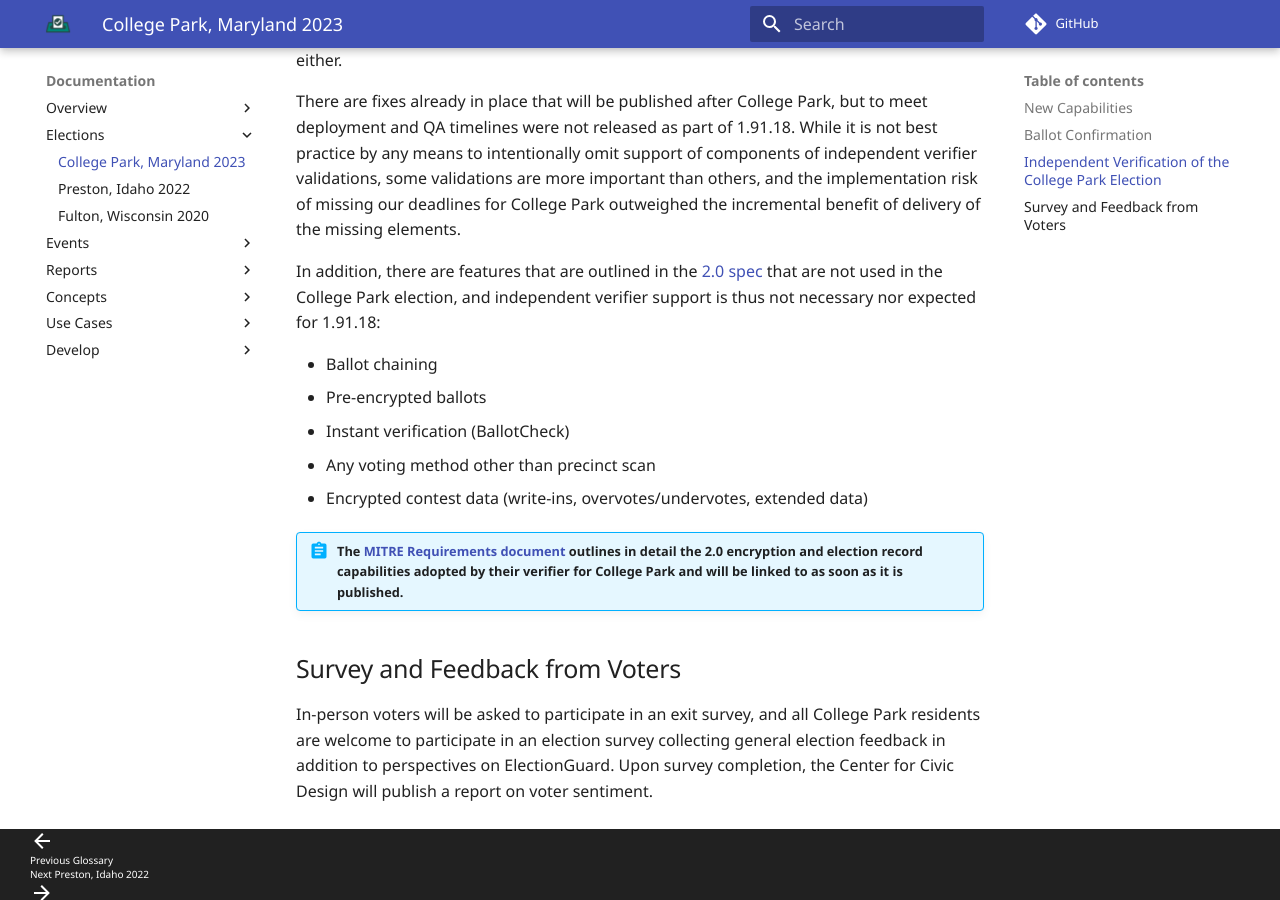
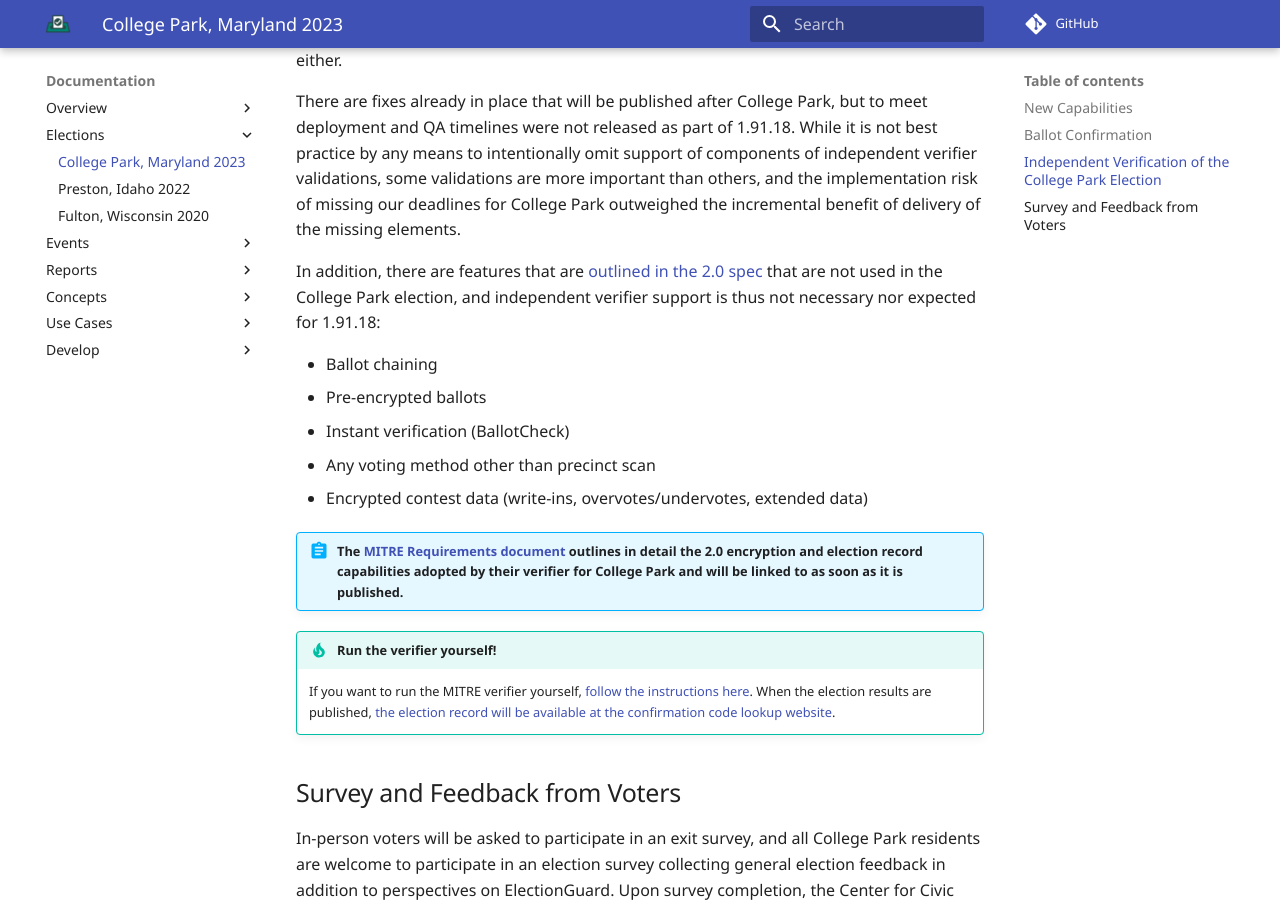
Before and after one commit to Election-Tech-Initiative/electionguard, an MkDocs documentation site: the page built from docs/elections/College_Park_Maryland_2023.md, in a window 1280 px wide and 900 px high, scrolled down 1710 px. Built offline with MkDocs 1.6.1 and Material for MkDocs 9.7.7, drawn with Linux system fonts in a browser that asks for light colours; some web fonts are replaced; comment, search, counter and statistics services are not loaded.

Commit message:
update College Park page with verifier instruction (#342)
Co-authored-by: rc carter

```diff
--- a/docs/elections/College_Park_Maryland_2023.md
+++ b/docs/elections/College_Park_Maryland_2023.md
@@ -26,7 +26,7 @@ As a result,there are known aspects of the full 2.0 specification that will not
 
 There are fixes already in place that will be published after College Park, but to meet deployment and QA timelines were not released as part of 1.91.18. While it is not best practice by any means to intentionally omit support of components of independent verifier validations, some validations are more important than others, and the implementation risk of missing our deadlines for College Park outweighed the incremental benefit of delivery of the missing elements.
 
-In addition, there are features that are outlined in the [2.0 spec](/spec/#v20) that are not used in the College Park election, and independent verifier support is thus not necessary nor expected for 1.91.18:
+In addition, there are features that are [outlined in the 2.0 spec](/spec/#v20) that are not used in the College Park election, and independent verifier support is thus not necessary nor expected for 1.91.18:
 
 * Ballot chaining
 * Pre-encrypted ballots
@@ -36,6 +36,9 @@ In addition, there are features that are outlined in the [2.0 spec](/spec/#v20)
 
 !!! abstract "The [MITRE Requirements document](/images/college-park-verifier-requirements.pdf) outlines in detail the 2.0 encryption and election record capabilities adopted by their verifier for College Park and will be linked to as soon as it is published."
 
+!!! tip "Run the verifier yourself!"
+    If you want to run the MITRE verifier yourself, [follow the instructions here](https://mitre.github.io/ElectionGuardVerifier1X.jl/index.html). When the election results are published, [the election record will be available at the confirmation code lookup website](https://app.enhancedvoting.com/results/public/cc/CollegePark/nov23).
+
 ## Survey and Feedback from Voters
 
 In-person voters will be asked to participate in an exit survey, and all College Park residents are welcome to participate in an election survey collecting general election feedback in addition to perspectives on ElectionGuard. Upon survey completion, the Center for Civic Design will publish a report on voter sentiment.
```
